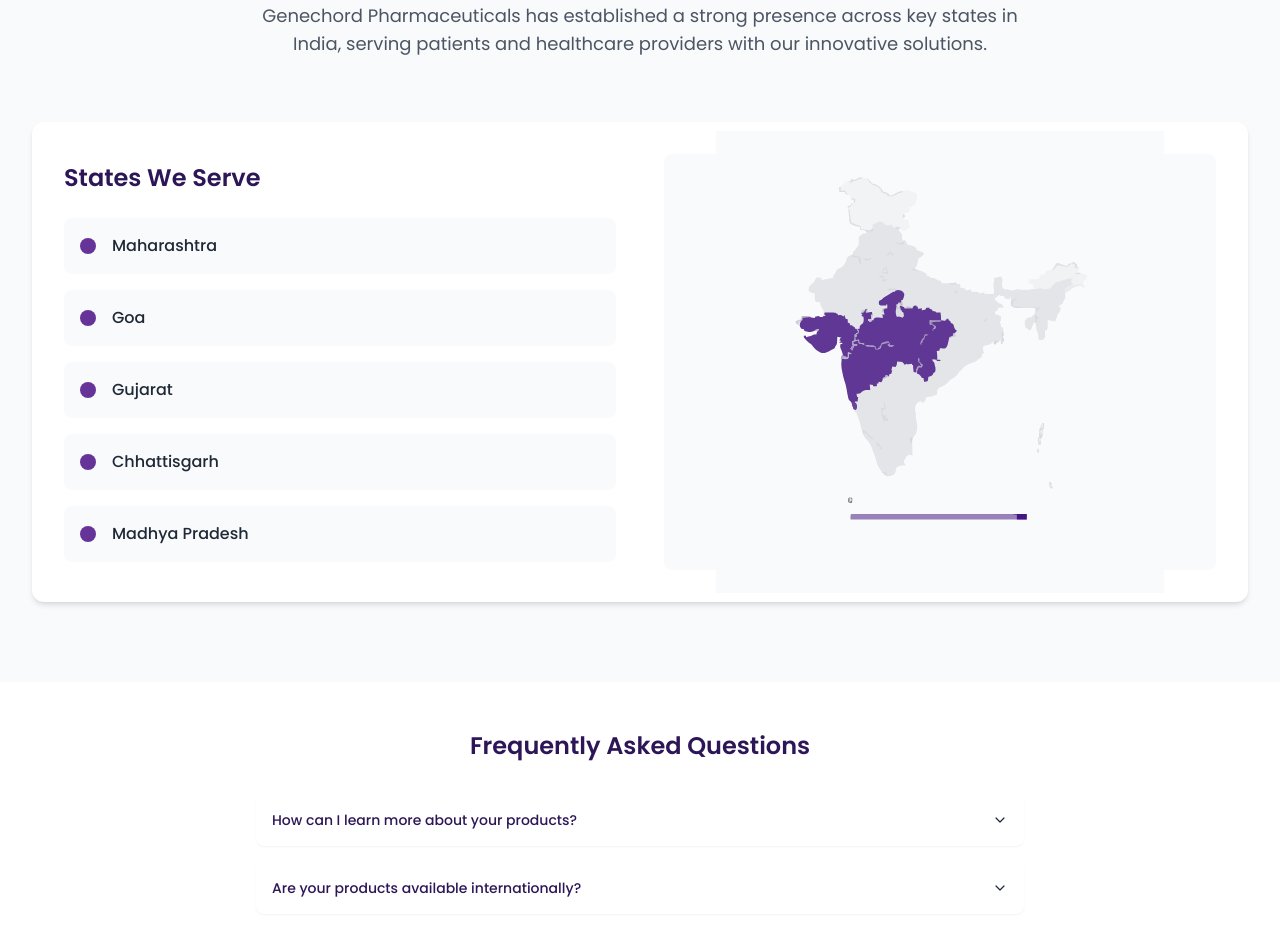
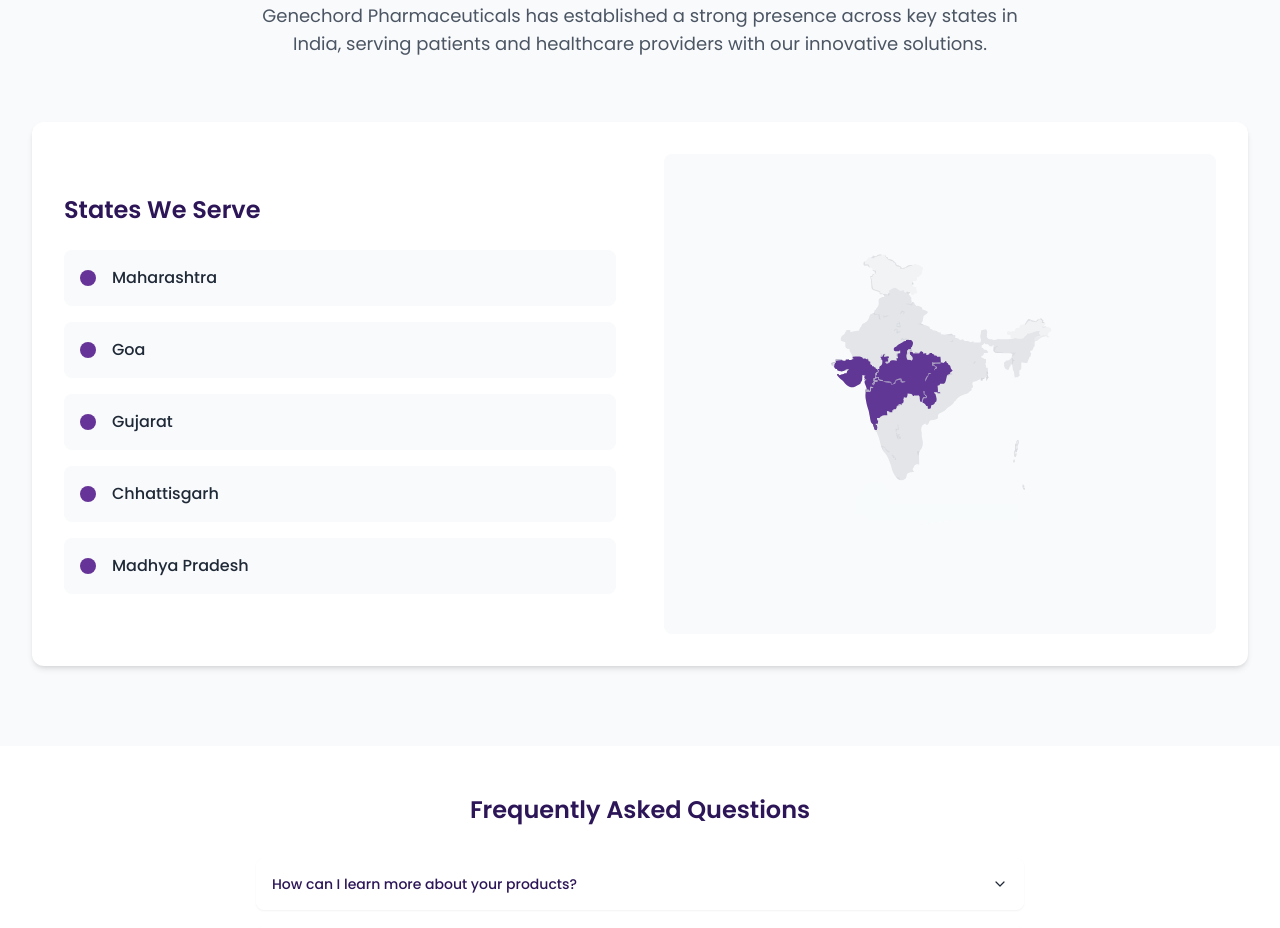
Before and after one commit to trollord/Genechord, a React (Vite) app: page /contact in a window 1280 px wide. Shown: the part 1700-2628 px from the top of the page. Built offline with nearby package versions, Linux system fonts and the light colour scheme.

Commit message:
fix: map css and legend

```diff
--- a/src/components/IndiaMap.tsx
+++ b/src/components/IndiaMap.tsx
@@ -5,12 +5,15 @@ interface IndiaMapProps {
   className?: string;
 }
 
-const IndiaMap: React.FC<IndiaMapProps> = ({ operatingStates, className = "" }) => {
+const IndiaMap: React.FC<IndiaMapProps> = ({
+  operatingStates,
+  className = "",
+}) => {
   return (
     <div className={`w-full flex justify-center items-center ${className}`}>
       <div className="w-full max-w-md mx-auto">
         <img
-          src="/india.svg"
+          src="/india_modified.svg"
           alt="Map of India showing operating states"
           className="w-full h-auto"
         />
--- a/src/pages/Contact.tsx
+++ b/src/pages/Contact.tsx
@@ -377,7 +377,7 @@ const Contact = () => {
               <div className="bg-gray-50 p-4 rounded-lg">
                 <IndiaMap
                   operatingStates={operatingStates}
-                  className="h-96"
+                  className=""
                 />
               </div>
             </motion.div>
```
Also changed, not shown: public/india_modified.svg (added).
